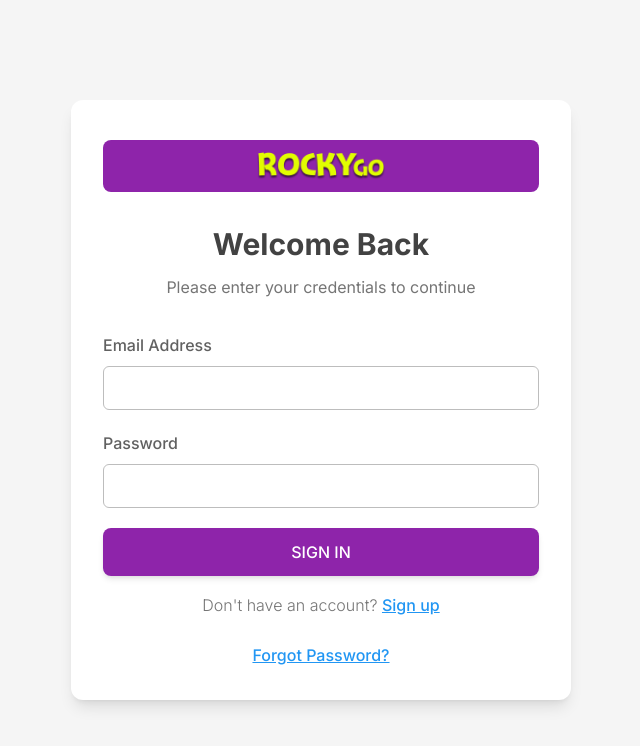
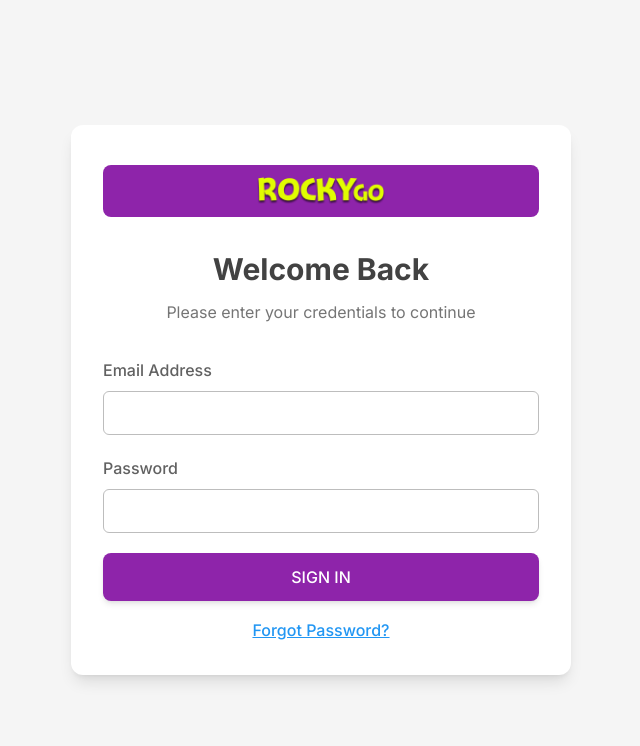
Before and after one commit to myco27/grg_admin, a React (Vite) app: page /admin/login in a window 1280 px wide. Shown: the top 746 px of the page, without its empty margins (319-959 px from the left). Built offline with nearby package versions, Linux system fonts and the light colour scheme.

Commit message:
Fixed fonts and Removed Signup

```diff
--- a/src/pages/ForgotPassword/EmailCode.jsx
+++ b/src/pages/ForgotPassword/EmailCode.jsx
@@ -63,7 +63,7 @@ export default function EmailCode() {
           <img className="scale-50" src="/rockygo_logo.png" />
         </div>
 
-        <Typography variant="h6" color="purple" className="font-normal">
+        <Typography variant="h6" color="black" className="font-normal">
           Enter the code sent to your email
         </Typography>
 
--- a/src/pages/ForgotPassword/ForgotPassword.jsx
+++ b/src/pages/ForgotPassword/ForgotPassword.jsx
@@ -44,7 +44,7 @@ export default function ForgotPassword() {
             <div className="flex min-w-full justify-center rounded bg-purple-600">
               <img className="scale-50" src="/rockygo_logo.png"></img>
             </div>
-            <Typography color="purple" variant="h6" className="font-normal">
+            <Typography color="black" variant="h6" className="font-normal">
               Enter your email and we will send you a<br></br>confirmation
               letter
             </Typography>
--- a/src/pages/ForgotPassword/ResetPassword.jsx
+++ b/src/pages/ForgotPassword/ResetPassword.jsx
@@ -49,7 +49,7 @@ export default function ResetPassword() {
         <div className="flex min-w-full items-center justify-center rounded bg-purple-600">
           <img className="scale-50" src="/rockygo_logo.png"></img>
         </div>
-        <Typography variant="h5" color="purple">
+        <Typography variant="h5" className='font-normal' color="black">
           Reset Password
         </Typography>
         <form
--- a/src/pages/Login.jsx
+++ b/src/pages/Login.jsx
@@ -103,16 +103,6 @@ function Login() {
           >
             Sign In
           </Button>
-
-          <Typography className="!mb-1 text-center text-gray-600">
-            Don't have an account?{" "}
-            <Link
-              to="/admin/signup"
-              className="font-medium text-blue-500 underline"
-            >
-              Sign up
-            </Link>
-          </Typography>
           <Typography color="gray" className="mt-4 text-center font-normal">
             <Link
               to="/admin/forgotpassword"
@@ -124,6 +114,7 @@ function Login() {
         </form>
       </Card>
     </div>
+
   );
 }
 
```
